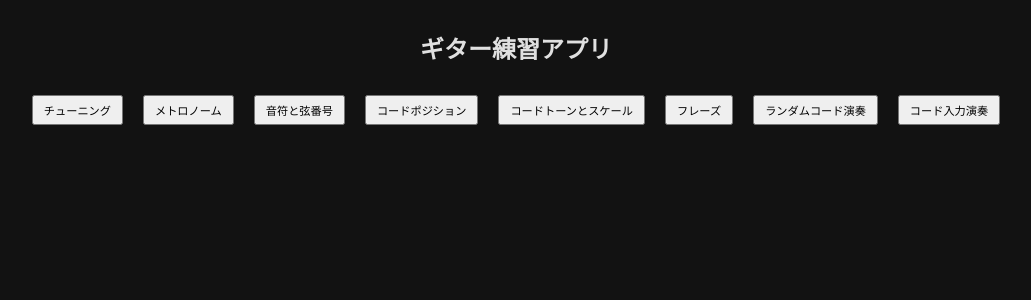
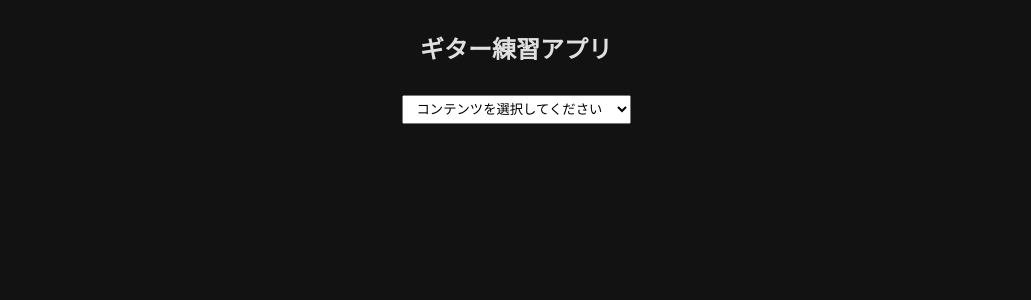
Before and after one commit to kawain/playing_chords, a React (Vite) app: page / in a window 1280 px wide. Shown: the top 300 px of the page, without its empty margins (124-1155 px from the left). Built offline with nearby package versions, Linux system fonts and the light colour scheme.

Commit message:
メニューをselect、コードもselectに修正

```diff
--- a/src/App.jsx
+++ b/src/App.jsx
@@ -70,30 +70,17 @@ function App () {
       <div className='container'>
         <h1>ギター練習アプリ</h1>
         <nav>
-          <button onClick={() => setCurrentContent('Tuning')} disabled={currentContent === 'Tuning'}>
-            <span>チューニング</span>
-          </button>
-          <button onClick={() => setCurrentContent('Metronome')} disabled={currentContent === 'Metronome'}>
-            <span>メトロノーム</span>
-          </button>
-          <button onClick={() => setCurrentContent('FretboardTrainer')} disabled={currentContent === 'FretboardTrainer'}>
-            <span>音符と弦番号</span>
-          </button>
-          <button onClick={() => setCurrentContent('Chord')} disabled={currentContent === 'Chord'}>
-            <span>コードポジション</span>
-          </button>
-          <button onClick={() => setCurrentContent('Scale')} disabled={currentContent === 'Scale'}>
-            <span>コードトーンとスケール</span>
-          </button>
-          <button onClick={() => setCurrentContent('Phrase')} disabled={currentContent === 'Phrase'}>
-            <span>フレーズ</span>
-          </button>
-          <button onClick={() => setCurrentContent('ChordPlaying')} disabled={currentContent === 'ChordPlaying'}>
-            <span>ランダムコード演奏</span>
-          </button>
-          <button onClick={() => setCurrentContent('Accompaniment')} disabled={currentContent === 'Accompaniment'}>
-            <span>コード入力演奏</span>
-          </button>
+          <select value={currentContent} onChange={e => setCurrentContent(e.target.value)}>
+            <option value=''>コンテンツを選択してください</option>
+            <option value='Tuning'>チューニング</option>
+            <option value='Metronome'>メトロノーム</option>
+            <option value='FretboardTrainer'>音符と弦番号</option>
+            <option value='Chord'>コードポジション</option>
+            <option value='Scale'>コードトーンとスケール</option>
+            <option value='Phrase'>フレーズ</option>
+            <option value='ChordPlaying'>ランダムコード演奏</option>
+            <option value='Accompaniment'>コード入力演奏</option>
+          </select>
         </nav>
         <main>{renderContent()}</main>
       </div>
--- a/src/Chord.jsx
+++ b/src/Chord.jsx
@@ -1,24 +1,41 @@
+import { useState, useEffect } from 'react'
 import ChordDiagram from './ChordDiagram'
 import { allChords } from './etc/chordForm'
 
 function Code () {
+  const [selectedChordName, setSelectedChordName] = useState('')
+  const [selectedChord, setSelectedChord] = useState([])
+
+  useEffect(() => {
+    if (!selectedChordName) {
+      setSelectedChord([])
+      return
+    }
+
+    setSelectedChord(allChords.find(obj => obj.name === selectedChordName).chords)
+  }, [selectedChordName])
+
   return (
     <>
       <h1>コードポジション</h1>
       <p className='center'>C 以外はルートの位置をずらして読み替えてください。</p>
-      <div className='code-position-container'>
-        {allChords.map((chordType, i1) => (
-          <section key={i1}>
-            <h2>{chordType.name}</h2>
-            <div className='code-position'>
-              {chordType.chords.map((chordData, i2) => (
-                <div key={i2}>
-                  <h3>{chordData.name}</h3>
-                  <ChordDiagram configure={chordData.configure} chord={chordData.chord} />
-                </div>
-              ))}
-            </div>
-          </section>
+
+      <div className='code-position-select'>
+        <select value={selectedChordName} onChange={e => setSelectedChordName(e.target.value)}>
+          <option value=''>コードを選択してください</option>
+          {allChords.map((obj, i) => (
+            <option key={i} value={obj.name}>
+              {obj.name}
+            </option>
+          ))}
+        </select>
+      </div>
+
+      <div className='code-position'>
+        {selectedChord.map((chordData, i) => (
+          <div key={i}>
+            <ChordDiagram configure={chordData.configure} chord={chordData.chord} />
+          </div>
         ))}
       </div>
     </>
--- a/src/index.css
+++ b/src/index.css
@@ -37,8 +37,7 @@ nav {
   gap: 20px;
 }
 
-nav button {
-  font-size: 0.7rem;
+nav select {
   padding: 5px 10px;
   cursor: pointer;
 }
@@ -229,6 +228,13 @@ nav button {
 }
 
 /* コード・ポジション */
+.code-position-select {
+  margin: 20px 0;
+  text-align: center;
+  select {
+    padding: 10px;
+  }
+}
 .code-position {
   max-width: 1200px;
   margin: 0 auto;
```
